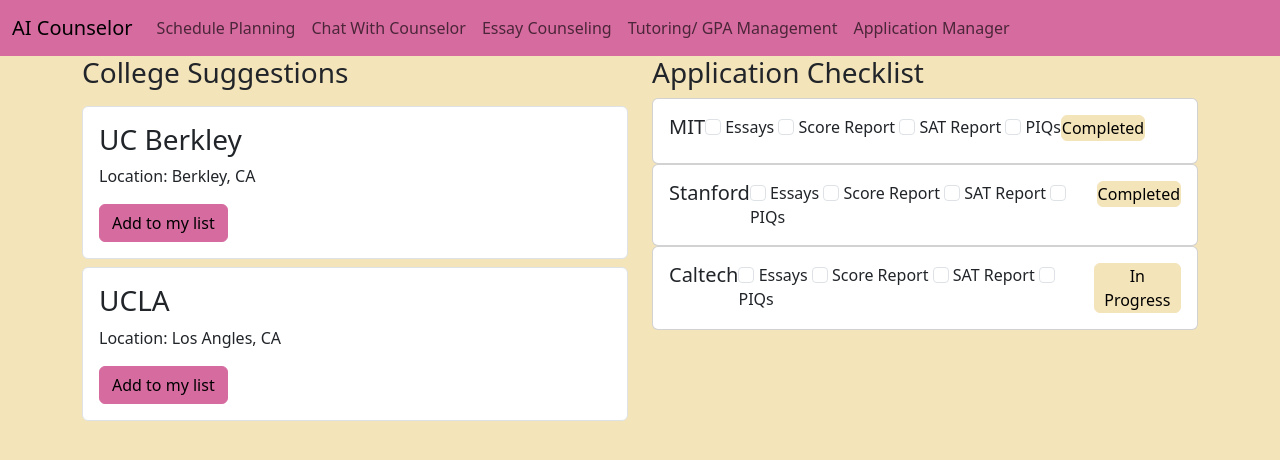
After one commit to KoKoOogit/aicounselor, a Django app: page /checklist in a window 1280 px wide. The commit adds this page. Shown: the top 460 px of the page. Run offline with Django 4.2, Linux system fonts and the light colour scheme; some libraries are stand-ins or nearby versions.

Commit message:
All Pages Added

```diff
--- a/main/templates/main/base.html
+++ b/main/templates/main/base.html
@@ -21,16 +21,19 @@
             <div class="collapse navbar-collapse" id="navbarSupportedContent">
                 <ul class="navbar-nav me-auto mb-2 mb-lg-0">
                     <li class="nav-item">
-                        <a class="nav-link" aria-current="page" href="#">Schedule Planning</a>
+                        <a href="{% url 'scheduler'%}" class="nav-link" aria-current="page" href="#">Schedule Planning</a>
                     </li>
                     <li class="nav-item">
-                        <a class="nav-link" href="#">Essay Counseling</a>
+                        <a href="{% url 'chad'%}" class="nav-link">Chat With Counselor</a>
                     </li>
                     <li class="nav-item">
-                        <a href="" class="nav-link">Tutoring/ GPA Management</a>
+                        <a class="nav-link" href="{% url 'essay' %}">Essay Counseling</a>
                     </li>
                     <li class="nav-item">
-                        <a href="" class="nav-link">Application Manager</a>
+                        <a href="{% url 'tutor'%}" class="nav-link">Tutoring/ GPA Management</a>
+                    </li>
+                    <li class="nav-item">
+                        <a href="{% url 'checklist'%}" class="nav-link">Application Manager</a>
                     </li>
                 </ul>
 
--- /dev/null
+++ b/main/templates/main/checklist.html
@@ -0,0 +1,92 @@
+{% extends "main/base.html" %}
+{% block content %}
+<div class="container">
+    <div class="row">
+        <div class="col-12 col-md-6">
+            <h3>College Suggestions</h3>
+
+            <div class="my-3">
+                <div class="card border border-end my-2">
+                    <div class="card-body">
+                        <h3>UC Berkley</h3>
+                        <p>Location: Berkley, CA</p>
+                        <button class="btn-secondary btn">Add to my list</button>
+                    </div>
+
+                </div>
+
+                <div class="card border border-end my-2">
+                    <div class="card-body">
+                        <h3>UCLA</h3>
+                        <p>Location: Los Angles, CA</p>
+                <button class="btn-secondary btn">Add to my list</button>
+                    </div>
+                </div>
+            </div>
+
+        </div>
+        <div class="col-12 col-md-6">
+            <h3>Application Checklist</h3>
+
+            <div class="card w-100">
+                <div class="card-body">
+                    <div class="d-flex">
+                        <h5>MIT</h5>
+                        <div>
+                            <input class="form-check-input" type="checkbox" id="checkboxNoLabel" value="" aria-label="..."> Essays
+                            <input class="form-check-input" type="checkbox" id="checkboxNoLabel" value="" aria-label="..."> Score Report
+                            <input class="form-check-input" type="checkbox" id="checkboxNoLabel" value="" aria-label="..."> SAT Report
+                            <input class="form-check-input" type="checkbox" id="checkboxNoLabel" value="" aria-label="..."> PIQs
+                        </div>
+
+                       <div class="ml-auto">
+                        <button class="btn btn-primary p-0 ml-auto"> Completed </button>
+                       </div>
+                    </div>
+                </div>
+            </div>
+
+            <div class="card w-100">
+                <div class="card-body">
+                    <div class="d-flex">
+                        <h5>Stanford</h5>
+                        <div>
+                            <input class="form-check-input" type="checkbox" id="checkboxNoLabel" value="" aria-label="..."> Essays
+                            <input class="form-check-input" type="checkbox" id="checkboxNoLabel" value="" aria-label="..."> Score
+                            Report
+                            <input class="form-check-input" type="checkbox" id="checkboxNoLabel" value="" aria-label="..."> SAT
+                            Report
+                            <input class="form-check-input" type="checkbox" id="checkboxNoLabel" value="" aria-label="..."> PIQs
+                        </div>
+
+                        <div class="ml-auto">
+                            <button class="btn btn-primary p-0 ml-auto"> Completed </button>
+                        </div>
+                    </div>
+                </div>
+            </div>
+
+            <div class="card w-100">
+                <div class="card-body">
+                    <div class="d-flex">
+                        <h5>Caltech</h5>
+                        <div>
+                            <input class="form-check-input" type="checkbox" id="checkboxNoLabel" value="" aria-label="..."> Essays
+                            <input class="form-check-input" type="checkbox" id="checkboxNoLabel" value="" aria-label="..."> Score
+                            Report
+                            <input class="form-check-input" type="checkbox" id="checkboxNoLabel" value="" aria-label="..."> SAT
+                            Report
+                            <input class="form-check-input" type="checkbox" id="checkboxNoLabel" value="" aria-label="..."> PIQs
+                        </div>
+
+                        <div class="ml-auto">
+                            <button class="btn btn-primary p-0 ml-auto"> In Progress </button>
+                        </div>
+                    </div>
+                </div>
+            </div>
+
+            </div>
+    </div>
+</div>
+{% endblock %}
--- a/main/templates/main/signup.html
+++ b/main/templates/main/signup.html
@@ -29,7 +29,7 @@
                 </select>
             </div>
             <div class="col-md-6">
-                <label for="schedules" class="form-label">Schedules</label>
+                <label for="schedules" class="form-label" placeholder = "Write your course schedule from 8th grade to any future plans. Label it with grade level, grades per course, and any AP exam score you may have taken.">Schedules</label>
                 <textarea name="schedules" id="schedules" class="form-control"></textarea>
             </div>
             <div class="col-md-6">
--- a/main/urls.py
+++ b/main/urls.py
@@ -7,5 +7,10 @@
     path('signup/', views.signup, name="signup"),
     path('login/', views.login, name="login"),
     path('dashboard', views.dashboard, name="dashbopard"),
-    path('logout', views.logout, name="logout")
+    path('logout', views.logout, name="logout"),
+    path('scheduler', views.scheduler, name="scheduler"),
+    path('chad', views.chad, name="chad"),
+    path('essay', views.essay, name="essay"),
+    path('tutor', views.tutor, name="tutor"),
+    path('checklist', views.checklist, name="checklist"),
 ]
--- a/main/views.py
+++ b/main/views.py
@@ -139,3 +139,19 @@
             'fullName': user.full_name,
         }
         return render(request, 'dashboard.html', Context)
+
+def scheduler(request):
+    return render(request, 'main/scheduler.html', {})
+
+def chad(request):
+    return render(request, "main/chad.html", {})
+
+def essay(request):
+    return render(request, "main/essay.html", {})
+
+def tutor(request):
+    return render(request, "main/tutor.html", {})
+
+
+def checklist(request):
+    return render(request, "main/checklist.html", {})
```
Also changed, not shown: main/templates/main/chad.html (added, +66 -0 lines), main/templates/main/essay.html (added, +32 -0 lines), main/templates/main/scheduler.html (+111 -14 lines), main/templates/main/tutor.html (added, +75 -0 lines).
